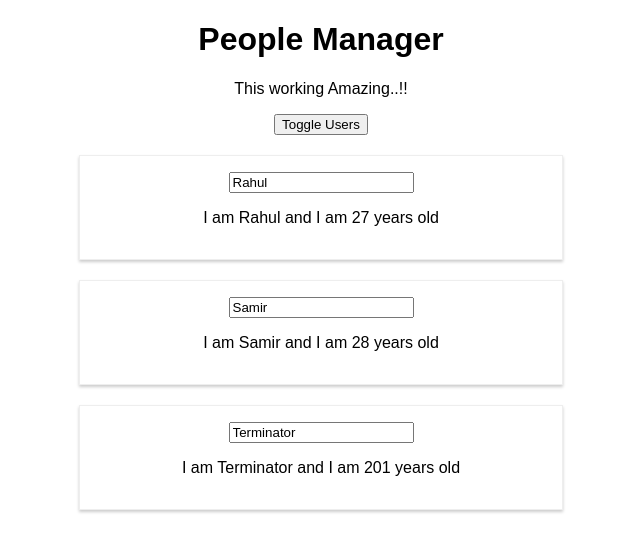
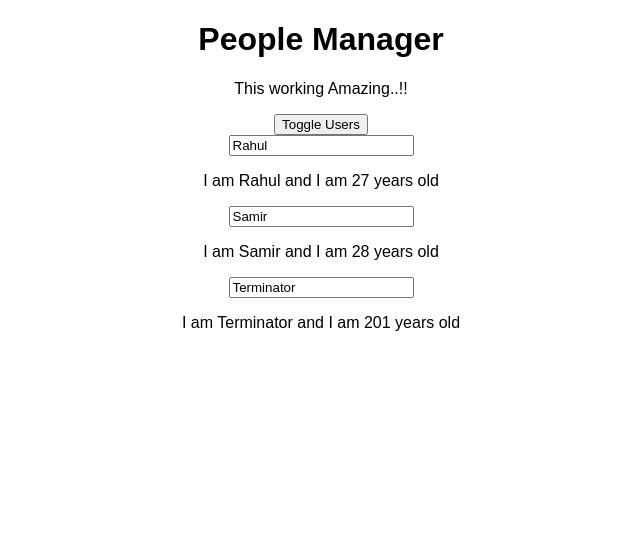
Before and after one commit to Aniketh-Raj/basic-react, a React (Create React App) app: page / in a window 1280 px wide. Both pictures are taken after a click on the button "Toggle Users". Shown: the top 552 px of the page, without its empty margins (319-959 px from the left). Built offline with nearby package versions, Linux system fonts and the light colour scheme.

Commit message:
remove StyledComponents from Person.js

```diff
--- a/src/components/Persons/Person/Person.css
+++ b/src/components/Persons/Person/Person.css
@@ -1,4 +1,4 @@
-/* .Person {
+.Person {
     width: 30%;
     margin: 20px auto;
     border: 1px solid #eee;
@@ -7,6 +7,8 @@
     text-align: center;
 }
 
-@media (min-width : 500px) {
-    width: 450px
-} */
+@media (min-width: 500px) {
+    .Person {
+      width: 450px;
+    }
+  }
--- a/src/components/Persons/Person/Person.js
+++ b/src/components/Persons/Person/Person.js
@@ -1,29 +1,14 @@
 import React from 'react';
 import './Person.css';
-import styled from 'styled-components';
-
-const StyledComps = styled.div`
-    width: 30%;
-    margin: 20px auto;
-    border: 1px solid #eee;
-    box-shadow: 0 2px 3px #ccc;
-    padding: 16px;
-    text-align: center;
-
-    @media (min-width : 500px) {
-        width: 450px
-    }
-`;
+import classes from './Person.css';
 
 const person = (props) => {
     console.log('[Person.js] is rendering...')
     return (
-        <StyledComps>
-            <div className="Person">
+            <div className={classes.Person}>
             <input type="text" onChange={props.nameChanged} value={props.name}></input>
             <p onClick = {props.click}>I am {props.name} and I am {props.age} years old</p>
         </div>
-        </StyledComps>
     );
 };
 
```
